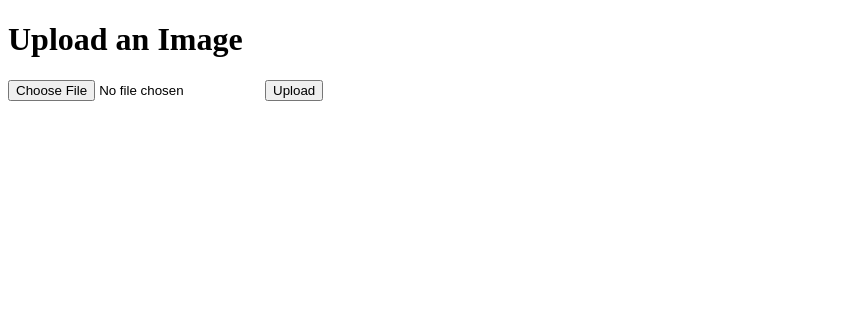
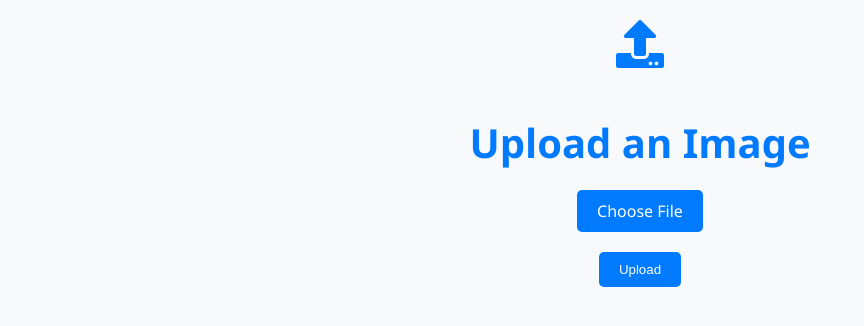
Before and after one commit to rishibharadwajsai/OCR-Handwritten-text-recognition, a Flask app: page /upload in a window 1280 px wide. Shown: the top 326 px of the page, without its empty margins (0-864 px from the left). Run offline with Flask 3, Linux system fonts and the light colour scheme.

Commit message:
Added Styling

```diff
--- a/webcomponents/backend/server.py
+++ b/webcomponents/backend/server.py
@@ -10,7 +10,7 @@
 from flask import Flask, render_template, request
 import os
 import main
-import cv2
+import cv2 # type: ignore
 app = Flask(__name__)
 
 @app.route('/')
--- a/webcomponents/backend/templates/upload.html
+++ b/webcomponents/backend/templates/upload.html
@@ -1,15 +1,107 @@
-<!-- upload.html -->
 <!DOCTYPE html>
 <html lang="en">
 <head>
     <meta charset="UTF-8">
+    <meta name="viewport" content="width=device-width, initial-scale=1.0">
     <title>Upload Image</title>
+    <link rel="stylesheet" href="https://cdnjs.cloudflare.com/ajax/libs/font-awesome/5.15.4/css/all.min.css">
+    <style>
+        body {
+            font-family: 'Segoe UI', Tahoma, Geneva, Verdana, sans-serif;
+            margin: 0;
+            padding: 0;
+            background-color: #f8f9fa;
+            color: #333;
+        }
+
+        .container {
+            max-width: 800px;
+            margin: 0 auto;
+            padding: 20px;
+            text-align: center;
+        }
+
+        h1 {
+            font-size: 2.5em;
+            margin-bottom: 20px;
+            color: #007bff;
+        }
+
+        form {
+            margin-top: 20px;
+        }
+
+        input[type="file"] {
+            display: none;
+        }
+
+        .upload-btn {
+            display: inline-block;
+            padding: 10px 20px;
+            background-color: #007bff;
+            color: #fff;
+            text-decoration: none;
+            border-radius: 5px;
+            transition: background-color 0.3s ease;
+            cursor: pointer;
+        }
+
+        .upload-btn:hover {
+            background-color: #0056b3;
+        }
+
+        .file-label {
+            display: inline-block;
+            padding: 10px 20px;
+            background-color: #007bff;
+            color: #fff;
+            text-decoration: none;
+            border-radius: 5px;
+            cursor: pointer;
+        }
+
+        .file-label:hover {
+            background-color: #0056b3;
+        }
+
+        .icon {
+            font-size: 3em;
+            color: #007bff;
+            margin-bottom: 20px;
+        }
+
+        button[type="submit"] {
+            display: block;
+            margin: 20px auto;
+            padding: 10px 20px;
+            background-color: #007bff;
+            color: #fff;
+            border: none;
+            border-radius: 5px;
+            cursor: pointer;
+            transition: background-color 0.3s ease;
+        }
+
+        button[type="submit"]:hover {
+            background-color: #0056b3;
+        }
+
+        @media only screen and (max-width: 600px) {
+            .container {
+                padding: 10px;
+            }
+        }
+    </style>
 </head>
 <body>
-    <h1>Upload an Image</h1>
-    <form action="/upload" method="post" enctype="multipart/form-data">
-        <input type="file" name="file" accept="image/*">
-        <button type="submit">Upload</button>
-    </form>
+    <div class="container">
+        <i class="icon fas fa-upload"></i>
+        <h1>Upload an Image</h1>
+        <form action="/upload" method="post" enctype="multipart/form-data">
+            <label class="file-label" for="file">Choose File</label>
+            <input type="file" id="file" name="file" accept="image/*">
+            <button type="submit">Upload</button>
+        </form>
+    </div>
 </body>
 </html>
```
Also changed, not shown: webcomponents/backend/templates/index.html (+55 -3 lines), webcomponents/backend/requirements.txt (renamed from requirements.txt).
